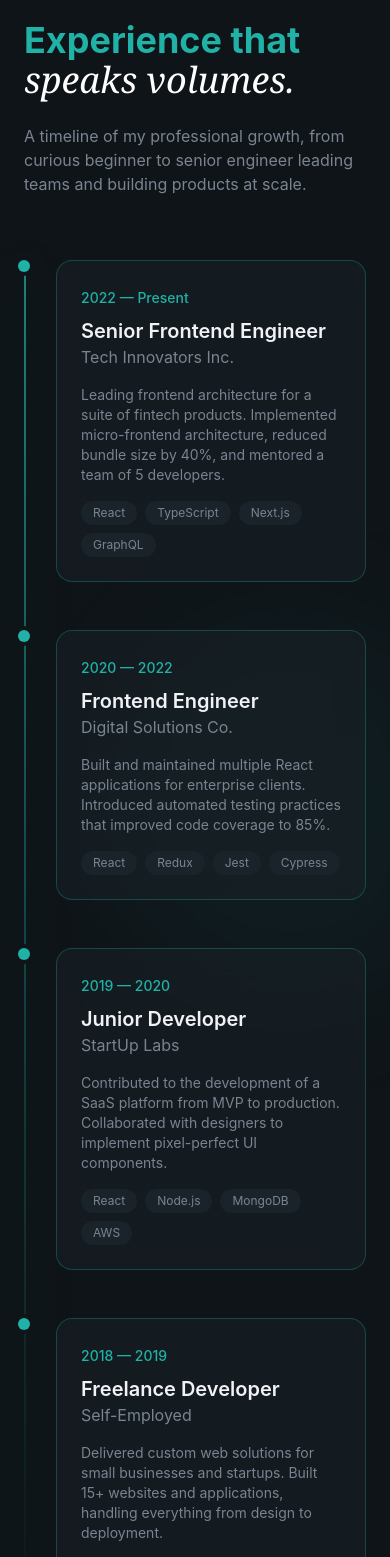
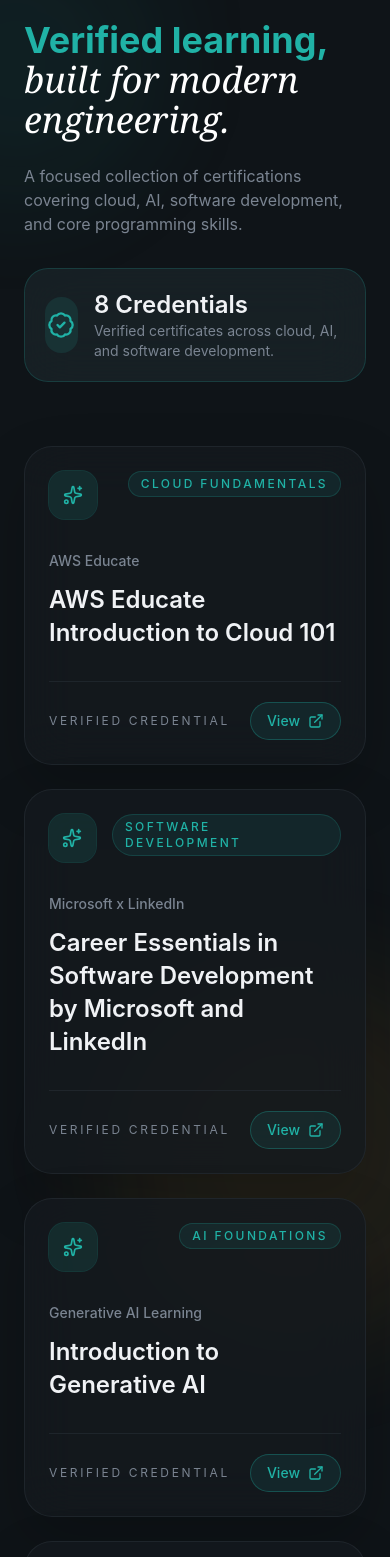
Before and after one commit to WShashinduChamika/Protfolio, a React (Vite) app: page / in a window 390 px wide. Shown: the part 6473-8030 px from the top of the page. Built offline with nearby package versions, Linux system fonts and the light colour scheme.

Commit message:
feat: add Certificates section and update Experience details

```diff
--- a/src/App.jsx
+++ b/src/App.jsx
@@ -2,8 +2,8 @@
 import { Hero } from "@/sections/Hero";
 import { About } from "@/sections/About";
 import { Projects } from "@/sections/Projects";
+import { Certificates } from "@/sections/Certificates";
 import { Experience } from "@/sections/Experience";
-import { Testimonials } from "@/sections/Testimonials";
 import { Contact } from "@/sections/Contact";
 import { Footer } from "./layout/Footer";
 import { ThemeProvider } from "./context/ThemeContext";
@@ -17,8 +17,9 @@
           <Hero />
           <About />
           <Projects />
+          <Certificates />
           <Experience />
-          <Testimonials />
+          {/* <Testimonials /> */}
           <Contact />
         </main>
         <Footer />
--- a/src/layout/Navbar.jsx
+++ b/src/layout/Navbar.jsx
@@ -7,8 +7,8 @@
 const navLinks = [
   { href: "#about", label: "About" },
   { href: "#projects", label: "Projects" },
+  { href: "#certificates", label: "Certificates" },
   { href: "#experience", label: "Experience" },
-  { href: "#testimonials", label: "Testimonials" },
 ];
 
 export const Navbar = () => {
--- /dev/null
+++ b/src/sections/Certificates.jsx
@@ -0,0 +1,186 @@
+import { Award, BadgeCheck, ExternalLink, Sparkles } from "lucide-react";
+import { motion } from "framer-motion";
+
+const certificates = [
+  {
+    title: "AWS Educate Introduction to Cloud 101",
+    issuer: "AWS Educate",
+    focus: "Cloud Fundamentals",
+    credentialUrl: "https://www.credly.com/badges/214b7a39-9579-400b-ba20-a8d9291fe287/public_url",
+  },
+  {
+    title: "Career Essentials in Software Development by Microsoft and LinkedIn",
+    issuer: "Microsoft x LinkedIn",
+    focus: "Software Development",
+    credentialUrl: "https://www.linkedin.com/learning/certificates/f548490d7e80b55ea2cc1b0691d8d746359e54be7e05d782d99df93262354341",
+  },
+  {
+    title: "Introduction to Generative AI",
+    issuer: "Generative AI Learning",
+    focus: "AI Foundations",
+    credentialUrl: "https://www.linkedin.com/learning/certificates/552b2d16411a885495a65d1ec174995a5b21122a6075848d302a5d32c167c431",
+  },
+  {
+    title: "React Basic",
+    issuer: "Developer Certification",
+    focus: "Frontend Development",
+    credentialUrl: "https://www.hackerrank.com/certificates/b9f6d93623fb",
+  },
+  {
+    title: "JavaScript Basic",
+    issuer: "Developer Certification",
+    focus: "Core Programming",
+    credentialUrl: "https://www.hackerrank.com/certificates/f269085604e8",
+  },
+  {
+    title: "SQL Basic",
+    issuer: "Database Certification",
+    focus: "Data & Queries",
+    credentialUrl: "https://www.hackerrank.com/certificates/01e86f8577ab",
+  },
+  {
+    title: "Java Basic",
+    issuer: "Programming Certification",
+    focus: "Object-Oriented Programming",
+    credentialUrl: "https://www.hackerrank.com/certificates/894bd3efae8d",
+  },
+  {
+    title: "Python Basic",
+    issuer: "Programming Certification",
+    focus: "Automation & Scripting",
+    credentialUrl: "https://www.hackerrank.com/certificates/d3d156b92b34",
+  },
+];
+
+export const Certificates = () => {
+  return (
+    <section id="certificates" className="relative overflow-hidden py-32">
+      <div className="absolute inset-0 opacity-80">
+        <div className="absolute -left-32 top-16 h-72 w-72 rounded-full bg-primary/10 blur-3xl" />
+        <div className="absolute -right-24 top-1/3 h-96 w-96 rounded-full bg-highlight/10 blur-3xl" />
+        <div className="absolute bottom-0 left-1/3 h-80 w-80 rounded-full bg-primary/5 blur-3xl" />
+      </div>
+
+      <div className="container relative z-10 mx-auto px-6">
+        <div className="mb-16 flex flex-col gap-8 lg:flex-row lg:items-end lg:justify-between">
+          <div className="max-w-3xl">
+            <motion.span
+              initial={{ opacity: 0, y: 20 }}
+              whileInView={{ opacity: 1, y: 0 }}
+              viewport={{ once: true }}
+              transition={{ duration: 0.5 }}
+              className="text-sm font-medium uppercase tracking-[0.28em] text-secondary-foreground"
+            >
+              Certificates
+            </motion.span>
+
+            <motion.h2
+              initial={{ opacity: 0, y: 20 }}
+              whileInView={{ opacity: 1, y: 0 }}
+              viewport={{ once: true }}
+              transition={{ duration: 0.5, delay: 0.1 }}
+              className="mt-4 text-4xl font-bold text-secondary-foreground md:text-5xl"
+            >
+              Verified learning,
+              <span className="font-serif text-white italic font-normal">
+                {" "}
+                built for modern engineering.
+              </span>
+            </motion.h2>
+
+            <motion.p
+              initial={{ opacity: 0, y: 20 }}
+              whileInView={{ opacity: 1, y: 0 }}
+              viewport={{ once: true }}
+              transition={{ duration: 0.5, delay: 0.2 }}
+              className="mt-6 max-w-2xl text-muted-foreground"
+            >
+              A focused collection of certifications covering cloud, AI,
+              software development, and core programming skills.
+            </motion.p>
+          </div>
+
+          <motion.div
+            initial={{ opacity: 0, y: 20 }}
+            whileInView={{ opacity: 1, y: 0 }}
+            viewport={{ once: true }}
+            transition={{ duration: 0.5, delay: 0.25 }}
+            className="glass-strong flex max-w-md items-center gap-4 rounded-3xl border border-primary/20 p-5"
+          >
+            <div className="flex h-14 w-14 items-center justify-center rounded-2xl bg-primary/12 text-primary">
+              <BadgeCheck className="h-7 w-7" />
+            </div>
+            <div>
+              <p className="text-2xl font-semibold text-foreground">
+                {certificates.length} Credentials
+              </p>
+              <p className="text-sm text-muted-foreground">
+                Verified certificates across cloud, AI, and software
+                development.
+              </p>
+            </div>
+          </motion.div>
+        </div>
+
+        <div className="grid gap-6 md:grid-cols-2 xl:grid-cols-3">
+          {certificates.map((certificate, index) => (
+            <motion.article
+              key={certificate.title}
+              initial={{ opacity: 0, y: 30 }}
+              whileInView={{ opacity: 1, y: 0 }}
+              viewport={{ once: true }}
+              transition={{ duration: 0.5, delay: index * 0.08 }}
+              className="group relative overflow-hidden rounded-[28px] border border-border/70 bg-card/80 p-6 shadow-[0_25px_60px_rgba(0,0,0,0.18)] backdrop-blur-xl"
+            >
+              <div className="absolute inset-0 bg-[linear-gradient(145deg,rgba(32,178,166,0.14),transparent_45%,rgba(245,166,35,0.12))] opacity-0 transition-opacity duration-500 group-hover:opacity-100" />
+
+              <div className="relative flex h-full flex-col">
+                <div className="mb-8 flex items-start justify-between gap-4">
+                  <div className="flex h-12 w-12 items-center justify-center rounded-2xl bg-primary/12 text-primary ring-1 ring-primary/20">
+                    {index < 3 ? (
+                      <Sparkles className="h-5 w-5" />
+                    ) : (
+                      <Award className="h-5 w-5" />
+                    )}
+                  </div>
+
+                  <span className="rounded-full border border-primary/20 bg-primary/10 px-3 py-1 text-xs font-medium uppercase tracking-[0.2em] text-primary">
+                    {certificate.focus}
+                  </span>
+                </div>
+
+                <div className="flex-1">
+                  <p className="text-sm font-medium text-muted-foreground">
+                    {certificate.issuer}
+                  </p>
+                  <h3 className="mt-3 text-2xl font-semibold leading-snug text-foreground transition-colors duration-300 group-hover:text-primary">
+                    {certificate.title}
+                  </h3>
+                </div>
+
+                <div className="mt-8 flex items-center justify-between gap-4 border-t border-border/70 pt-5">
+                  <div>
+                    <p className="text-xs uppercase tracking-[0.22em] text-muted-foreground">
+                      Verified Credential
+                    </p>
+                  </div>
+
+                  <a
+                    href={certificate.credentialUrl}
+                    target="_blank"
+                    rel="noreferrer"
+                    aria-label={`Open ${certificate.title} certificate`}
+                    className="inline-flex items-center gap-2 rounded-full border border-primary/30 bg-primary/10 px-4 py-2 text-sm font-medium text-primary transition-all duration-300 hover:border-primary hover:bg-primary hover:text-primary-foreground"
+                  >
+                    View
+                    <ExternalLink className="h-4 w-4" />
+                  </a>
+                </div>
+              </div>
+            </motion.article>
+          ))}
+        </div>
+      </div>
+    </section>
+  );
+};
--- a/src/sections/Experience.jsx
+++ b/src/sections/Experience.jsx
@@ -2,39 +2,49 @@
 
 const experiences = [
   {
-    period: "2022 — Present",
-    role: "Senior Frontend Engineer",
-    company: "Tech Innovators Inc.",
+    period: "Jun 2025 — Present",
+    role: "Associate Software Engineer",
+    company: "Freelancing Development Team",
     description:
-      "Leading frontend architecture for a suite of fintech products. Implemented micro-frontend architecture, reduced bundle size by 40%, and mentored a team of 5 developers.",
-    technologies: ["React", "TypeScript", "Next.js", "GraphQL"],
+      "Working as a full-stack developer on multiple production systems including the Toutix event organization and ticketing platform built with Next.js and NestJS. Developed responsive SEO-optimized frontend interfaces and scalable backend APIs. Implemented authentication, authorization, and role-based access control. Also built a hotel management system and restaurant management dashboards for business operations.",
+    technologies: [
+      "Next.js",
+      "NestJS",
+      "Node.js",
+      "React",
+      "TypeScript",
+      "MongoDB"
+    ],
     current: true,
   },
   {
-    period: "2020 — 2022",
-    role: "Frontend Engineer",
-    company: "Digital Solutions Co.",
+    period: "Mar 2025 — May 2025",
+    role: "Associate Software Engineer",
+    company: "Ceyentra Technologies",
     description:
-      "Built and maintained multiple React applications for enterprise clients. Introduced automated testing practices that improved code coverage to 85%.",
-    technologies: ["React", "Redux", "Jest", "Cypress"],
+      "Worked as a backend developer for the Sereny visa approval management system. Designed and implemented backend APIs using Node.js to support visa application workflows. Implemented secure validation and data processing mechanisms and collaborated with cross-functional teams to deliver stable backend functionality.",
+    technologies: [
+      "Node.js",
+      "Express.js",
+      "REST APIs",
+      "MongoDB",
+      "JavaScript"
+    ],
     current: false,
   },
   {
-    period: "2019 — 2020",
-    role: "Junior Developer",
-    company: "StartUp Labs",
+    period: "Aug 2024 — Feb 2025",
+    role: "Trainee Software Engineer",
+    company: "Ceyentra Technologies",
     description:
-      "Contributed to the development of a SaaS platform from MVP to production. Collaborated with designers to implement pixel-perfect UI components.",
-    technologies: ["React", "Node.js", "MongoDB", "AWS"],
-    current: false,
-  },
-  {
-    period: "2018 — 2019",
-    role: "Freelance Developer",
-    company: "Self-Employed",
-    description:
-      "Delivered custom web solutions for small businesses and startups. Built 15+ websites and applications, handling everything from design to deployment.",
-    technologies: ["JavaScript", "PHP", "WordPress", "MySQL"],
+      "Worked on the Sri Delivery platform by developing new features for the admin portal. Implemented a subscription payment gateway integration for restaurants and location-based notifications. Improved mobile application compatibility by upgrading Android SDK versions and enhanced overall system performance.",
+    technologies: [
+      "Node.js",
+      "Express.js",
+      "React",
+      "MySQL",
+      "Android SDK"
+    ],
     current: false,
   },
 ];
```
